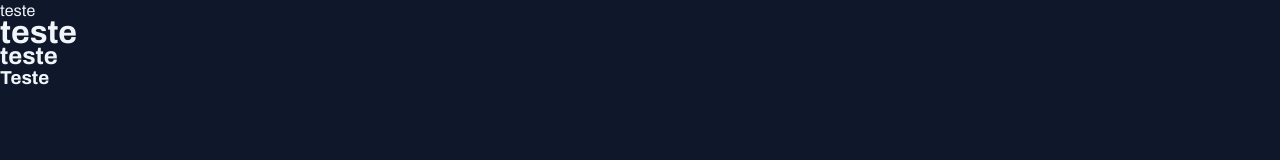
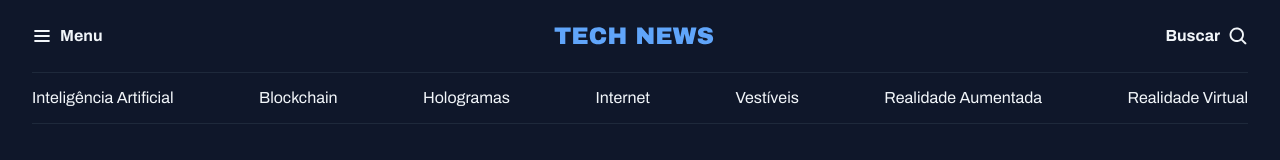
Before and after one commit to DiegoSilvs/Projeto-Blog, a plain HTML site: page index.html in a window 1280 px wide. Drawn offline with Linux system fonts and the light colour scheme.

Commit message:
criando o header

```diff
--- a/index.html
+++ b/index.html
@@ -12,9 +12,32 @@
   <link href="https://fonts.googleapis.com/css2?family=Archivo:ital,wght@0,100..900;1,100..900&display=swap" rel="stylesheet">
 </head>
 <body>
-  <a href="#">teste</a>
-  <h1>teste</h1>
-  <h2>teste</h2>
-  <h3>Teste</h3>
+  <header class="container">
+    <nav id="primary" class="grid grid-flow-col">
+      <div>
+        <img src="assets/icons/List.svg" alt="icone de menu">
+        <strong>Menu</strong>
+      </div>
+
+      <div>
+        <img src="assets/Logo.svg" alt="Technew logo">
+      </div>
+
+      <div>
+        <strong>Buscar</strong>
+        <img src="assets/icons/MagnifyingGlass.svg" alt="icone de lupa para pesquisa">
+      </div>
+    </nav>
+    <nav id="secondary" class="grid grid-flow-col">
+      <a href="#">Inteligência Artificial</a>
+      <a href="#">Blockchain </a>
+      <a href="#">Hologramas</a>
+      <a href="#">Internet</a>
+      <a href="#">Vestíveis</a>
+      <a href="#">Realidade Aumentada</a>
+      <a href="#">Realidade Virtual</a>
+
+    </nav>
+  </header>
 </body>
 </html>
--- a/styles/global.css
+++ b/styles/global.css
@@ -41,3 +41,19 @@ a:hover {
 h1, h2, h3 {
   font-family: inherit;
 }
+
+.container{
+  max-width: 1280px;
+  padding-inline: 32px;
+  margin-inline: auto;
+}
+
+/*Utility-frist*/
+
+.grid{
+  display: grid;
+}
+
+.grid-flow-col{
+  grid-auto-flow: column;
+}
--- /dev/null
+++ b/styles/header.css
@@ -0,0 +1,23 @@
+#primary{
+  padding-block: 20px;
+  div{
+    display: flex;
+    align-items: center;
+    gap: 8px;
+  }
+
+  div:nth-child(2){
+      margin-inline: auto;
+  }
+
+  div:nth-child(3){
+    justify-self: end;
+  }
+}
+
+#secondary{
+  padding-block: 14px;
+  border: solid 1px var(--stroke-color);
+  border-inline: none;
+  justify-content: space-between;
+}
--- a/styles/index.css
+++ b/styles/index.css
@@ -1 +1,2 @@
 @import url(global.css);
+@import url(header.css);
```
